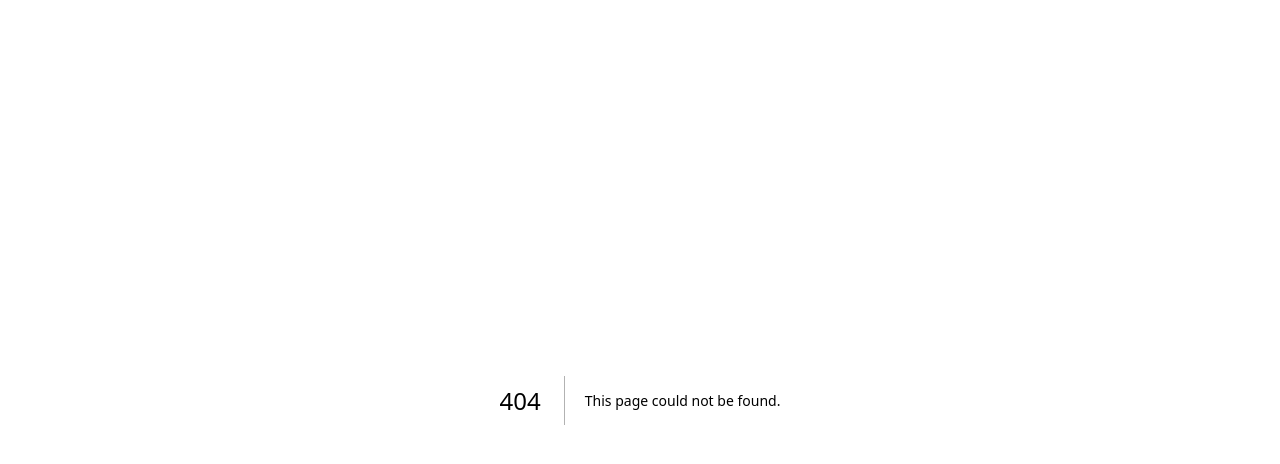
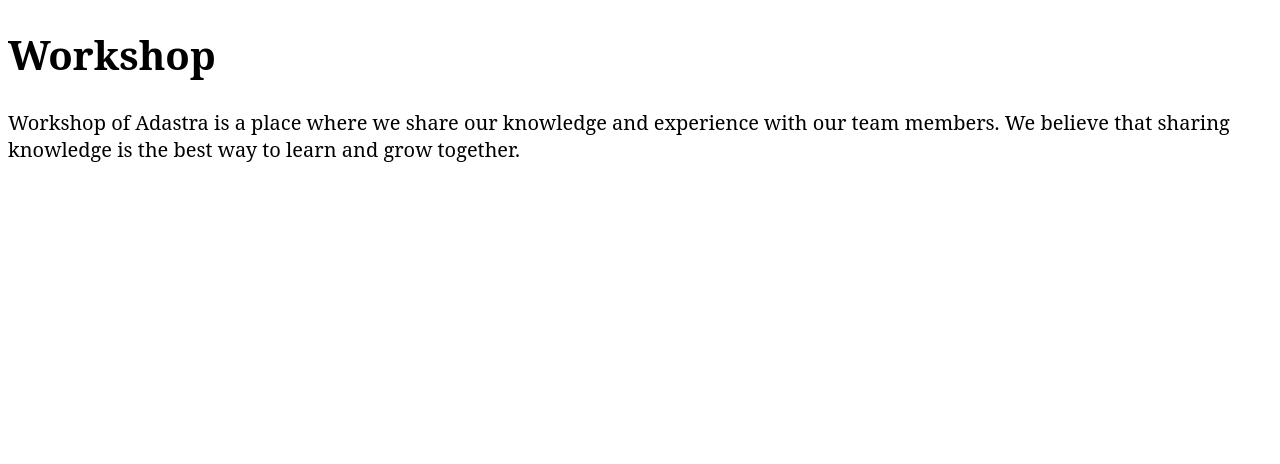
Before and after one commit to adastra-tw/docs, a Next.js app: page /workshop in a window 1280 px wide. Before the commit this address had no page. Shown: the top 464 px of the page. Built offline with nearby package versions, Linux system fonts and the light colour scheme.

Commit message:
Add workshop page

```diff
--- /dev/null
+++ b/pages/workshop.mdx
@@ -0,0 +1,3 @@
+# Workshop
+
+Workshop of Adastra is a place where we share our knowledge and experience with our team members. We believe that sharing knowledge is the best way to learn and grow together.
```
